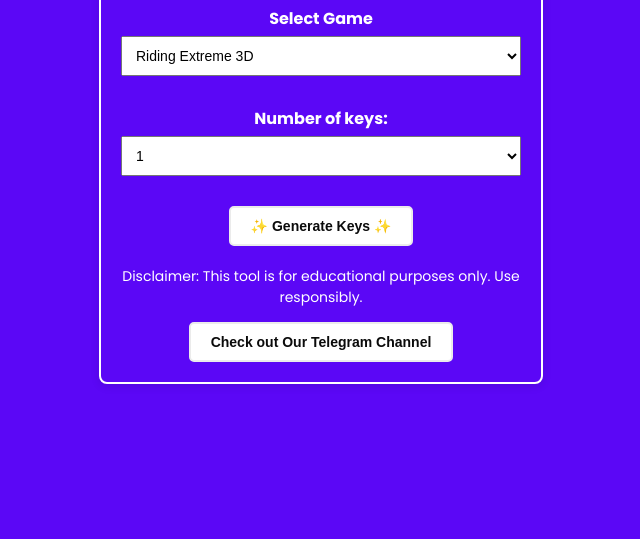
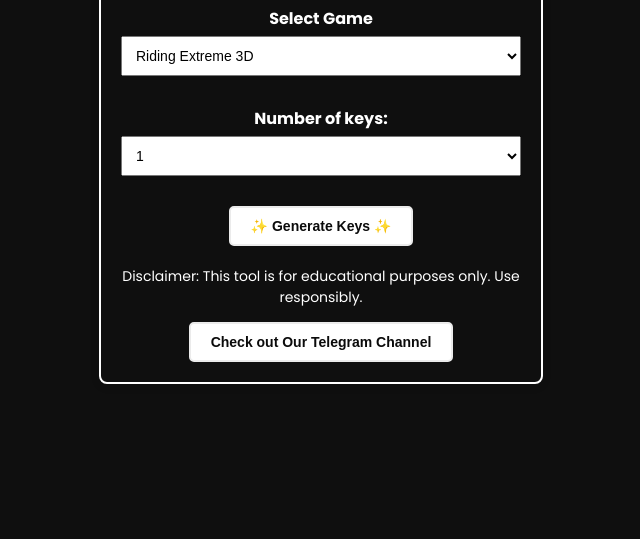
Before and after one commit to muazmuhabau/Hamster, a plain HTML site: page index.html in a window 1280 px wide. Shown: the part 261-800 px from the top of the page, without its empty margins (319-959 px from the left). Drawn offline with Linux system fonts and the light colour scheme; a script that the page names is missing.

Commit message:
Update styles.css

```diff
--- a/styles.css
+++ b/styles.css
@@ -1,7 +1,7 @@
 @import url('https://fonts.googleapis.com/css2?family=Poppins:ital,wght@0,100;0,200;0,300;0,400;0,500;0,600;0,700;0,800;0,900;1,100;1,200;1,300;1,400;1,500;1,600;1,700;1,800;1,900&display=swap');
 body {
     font-family: 'Poppins';
-    background-color: #5b07f6;
+    background-color: #0f0f0f;
     color: #333;
     display: flex;
     justify-content: center;
@@ -11,7 +11,7 @@ body {
 }
 
 .container {
-    background: #5b07f6;
+    background: #0f0f0f;
     border-radius: 8px;
     box-shadow: 0 2px 10px rgba(0, 0, 0, 0.1);
     padding: 20px;
```
